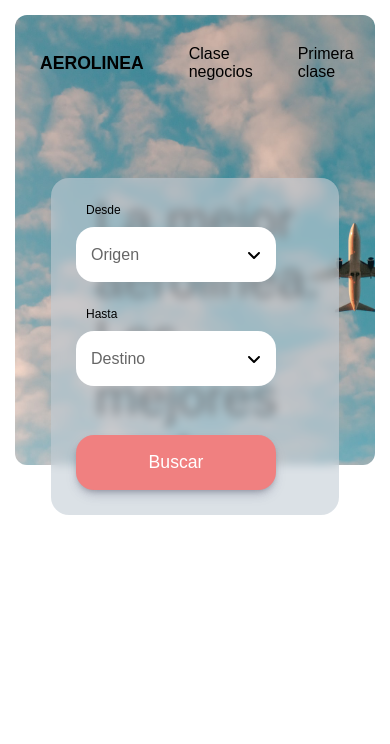
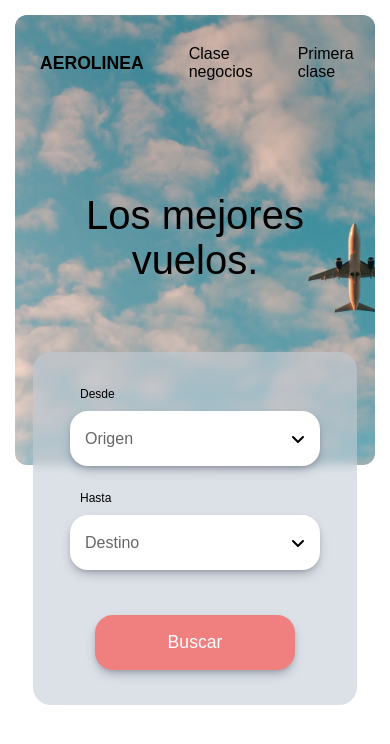
Before and after one commit to erikpz/airline, a React (Create React App) app: page / in a window 390 px wide. Shown: the top 744 px of the page. Built offline with nearby package versions, Linux system fonts and the light colour scheme.

Commit message:
Styles and mq

```diff
--- a/src/pages/HomePage.tsx
+++ b/src/pages/HomePage.tsx
@@ -13,7 +13,7 @@ export const HomePage = () => {
           <a href="#">Primera clase</a>
           <a href="#">Contacto</a>
         </header>
-        <h1>La mejor aerolinea. Los mejores vuelos.</h1>
+        <h1>Los mejores vuelos.</h1>
         <FlightSelector />
       </div>
     </div>
--- a/src/styles/button.module.css
+++ b/src/styles/button.module.css
@@ -7,6 +7,7 @@
   border-radius: 18px;
   margin-top: 24px;
   font-size: 1.1rem;
+  margin-left: auto;
   box-shadow: rgba(50, 50, 93, 0.25) 0px 6px 12px -2px,
     rgba(0, 0, 0, 0.3) 0px 3px 7px -3px;
 }
@@ -14,3 +15,10 @@
   cursor: pointer;
   opacity: 0.7;
 }
+
+@media (max-width: 904px) {
+  .button {
+    margin: 0 auto;
+    margin-top: 20px;
+  }
+}
--- a/src/styles/flight-selector.module.css
+++ b/src/styles/flight-selector.module.css
@@ -8,7 +8,7 @@
   right: 0;
   margin-left: auto;
   margin-right: auto;
-  bottom: -50px;
+  bottom: -60px;
   border-radius: 18px;
   padding: 25px;
   display: flex;
@@ -16,3 +16,27 @@
   flex-wrap: wrap;
   gap: 25px;
 }
+
+@media (max-width: 1029px) {
+  .container {
+    justify-content: space-evenly;
+  }
+}
+@media (max-width: 904px) {
+  .container {
+    bottom: -120px;
+  }
+}
+@media (max-width: 698px) {
+  .container {
+    width: 70%;
+    padding: 35px 25px;
+    flex-direction: column;
+    bottom: -240px;
+  }
+}
+@media (max-width: 490px) {
+  .container {
+    width: 90%;
+  }
+}
--- a/src/styles/home-page.module.css
+++ b/src/styles/home-page.module.css
@@ -1,5 +1,4 @@
 .homeContainer {
-  /* background-color: aquamarine; */
   padding: 15px;
   min-height: 100vh;
 }
@@ -10,22 +9,28 @@
   width: 100%;
   max-width: 1400px;
   margin: auto;
-  padding-bottom: 70px;
   border-radius: 12px;
   position: relative;
   height: 450px;
+  display: flex;
+  flex-direction: column;
 }
 
 .portada h1 {
-  font-size: 3.2rem;
-  font-weight: 500;
-  margin: 80px;
+  font-size: 5.2rem;
+  font-weight: 100;
+  text-align: center;
+  flex-grow: 1;
+  display: flex;
+  padding: 0 30px;
+  justify-content: center;
+  align-items: center;
 }
 
 .header {
-  /* background-color: lightcoral; */
-  padding: 30px 25px;
+  padding: 30px 45px;
   display: flex;
+  height: 81;
   align-items: center;
   gap: 45px;
 }
@@ -44,3 +49,30 @@
 .header a:first-of-type {
   margin-left: auto;
 }
+
+@media (max-width: 1000px) {
+  .portada h1 {
+    font-size: 4.2rem;
+    margin-bottom: 100px;
+  }
+}
+@media (max-width: 700px) {
+  .header {
+    padding: 30px 25px;
+  }
+}
+@media (max-width: 700px) {
+  .portada h1 {
+    font-size: 3.8rem;
+  }
+}
+@media (max-width: 620px) {
+  .portada h1 {
+    font-size: 3rem;
+  }
+}
+@media (max-width: 500px) {
+  .portada h1 {
+    font-size: 2.5rem;
+  }
+}
--- a/src/styles/select.module.css
+++ b/src/styles/select.module.css
@@ -1,5 +1,5 @@
 .inputContainer {
-  max-width: 200px;
+  max-width: 250px;
   width: 100%;
 }
 .inputContainer > p:nth-child(1) {
@@ -17,6 +17,8 @@
   position: relative;
   display: flex;
   align-items: center;
+  box-shadow: rgba(50, 50, 93, 0.25) 0px 6px 12px -2px,
+    rgba(0, 0, 0, 0.3) 0px 3px 7px -3px;
 }
 .input:hover {
   cursor: pointer;
@@ -49,6 +51,24 @@
   color: #666;
 }
 .listContainer span:hover {
-  background-color: rgba(240, 128, 128,0.65);
+  background-color: rgba(240, 128, 128, 0.65);
   cursor: pointer;
 }
+
+@media (max-width: 1029px) {
+  .inputContainer {
+    max-width: 200px;
+  }
+}
+
+@media (max-width: 904px) {
+  .inputContainer {
+    max-width: 230px;
+  }
+}
+
+@media (max-width: 698px) {
+  .inputContainer {
+    max-width: 250px;
+  }
+}
```
